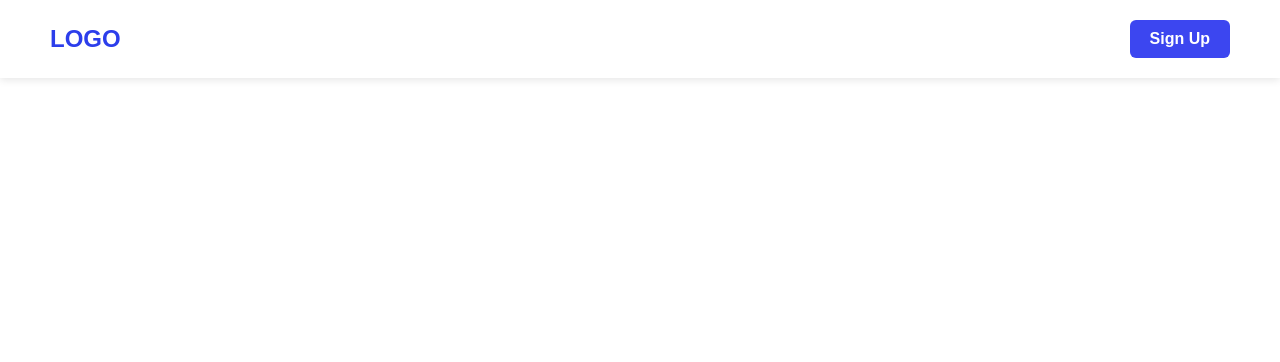
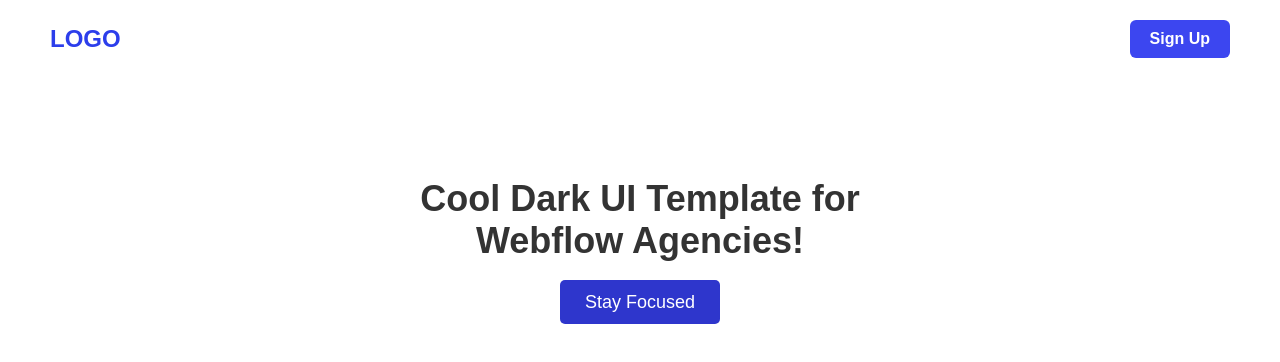
Before and after one commit to JacksonChakma615/assignment-1, a plain HTML site: page index.html in a window 1280 px wide. Drawn offline with Linux system fonts and the light colour scheme.

Commit message:
first commit

```diff
--- a/index.html
+++ b/index.html
@@ -2,15 +2,28 @@
 <html lang="en">
 <head>
   <meta charset="UTF-8">
-  <title>Navbar</title>
+  <title>my website</title>
   <link rel="stylesheet" href="style/stuyle.css">
 </head>
 <body>
+
+<!-- nav section -->
 
   <nav class="navbar">
     <div class="logo">LOGO</div>
     <a href="#" class="signup-btn">Sign Up</a>
   </nav>
 
+
+  <!-- center section -->
+
+    <div class="center-content">
+        <h1 class="main-hading">Cool Dark UI Template for <br> Webflow Agencies!</h1>
+
+        <a href="#" class="focus-btn">Stay Focused</a>
+
+    </div>
+
+
 </body>
 </html>
--- a/style/stuyle.css
+++ b/style/stuyle.css
@@ -18,7 +18,7 @@ body {
   justify-content: space-between;
   align-items: center;
   padding: 20px 50px;
-  background-color: rgba(255, 255, 255, 0.9); /* Semi-transparent white */
+  background-color: rgba(255, 255, 255, 0.9); Semi-transparent white
   box-shadow: 0 2px 8px rgba(0,0,0,0.1);
 }
 
@@ -36,10 +36,46 @@ body {
   padding: 10px 20px;
   text-decoration: none;
   border-radius: 6px;
-  font-weight: bold;
+  font-weight: bolder;
   transition: background-color 0.3s ease;
 }
 
 .signup-btn:hover {
   background-color: #2e36cc;
 }
+
+
+/* center content section */
+
+
+.center-content{
+
+    text-align: center;
+    margin-top: 100px;
+}
+
+
+
+.main-hading{
+
+font-size: 36px;
+
+color: #333;
+margin-bottom: 30px;
+}
+
+
+.focus-btn{
+    background-color: #2e36cc;
+    color: white;
+    padding: 12px 25px;
+    text-decoration: none;
+    border-radius: 5px;
+    font-size: 18px;
+    transition: 0.3s ease;
+}
+
+.focus-btn:hover{
+
+    background-color: #2e36cc;
+}
```
